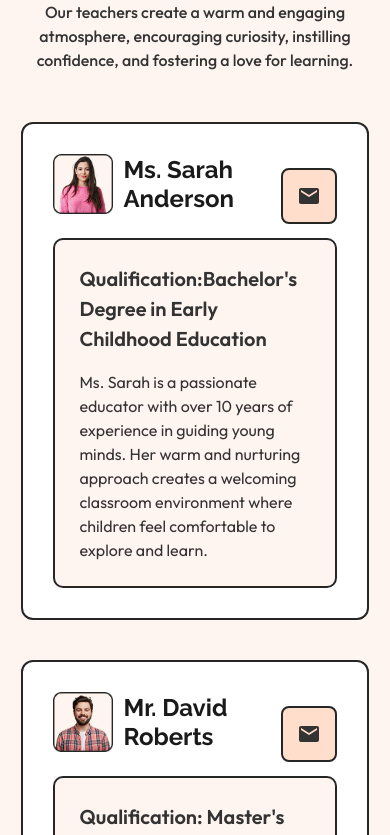
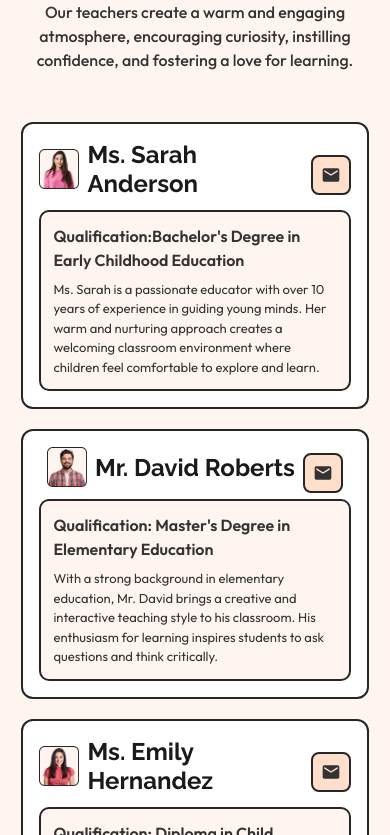
Before and after one commit to rashahatoum/task-3-adv, a React (Vite) app: page /task-3-adv/about in a window 390 px wide. Shown: the part 5589-6424 px from the top of the page. Built offline with nearby package versions, Linux system fonts and the light colour scheme.

Commit message:
fixes for responsive

```diff
--- a/src/components/Members/Members.module.css
+++ b/src/components/Members/Members.module.css
@@ -80,8 +80,46 @@
         font-size: 20px;
         line-height: 150%;
     }
-    .cardTitle {
-    width:100%;
 }
 
+@media screen and (max-width: 400px) {
+    .MemberCards {
+        grid-template-columns: 1fr;
+        gap: 20px;
+    }
+    .MemberCard {
+        padding: 16px;
+        max-width: 100%;
+        box-sizing: border-box;
+    }
+    .qualifier {
+        padding: 12px;
+        min-height: unset;
+    }
+    .CardHead {
+        justify-content: center;
+        align-items: center;
+        gap: 8px;
+    }
+    .nameImg {
+        gap: 8px;
+        margin-bottom: 12px;
+    }
+    .emailIcon {
+        padding: 8px;
+        font-size: 20px;
+    }
+    .memberImg {
+        width: 40px;
+        height: 40px;
+        object-fit: cover;
+    }
+    .cardTitle {
+        font-size: 16px;
+        margin-bottom: 8px;
+    }
+    .cardDesc {
+        font-size: 13px;
+        word-break: break-word;
+    }
 }
--- a/src/components/Testimonials/Testimonials.module.css
+++ b/src/components/Testimonials/Testimonials.module.css
@@ -1,3 +1,8 @@
+.testimonialsSection {
+        padding: 0 5.5vw;
+        width: 100%;
+    }
+
 .sliderContainer {
     display: flex;
     align-items: center;
@@ -54,6 +59,12 @@
     display: none;
 }
 
+    @media screen and (max-width: 600px) {
+      .testimonialsSection {
+        padding-left: 16px;
+        padding-right: 16px;
+      }
+    }
 @media screen and (max-width : 1024px) {
     .sliderContainer {
         flex-direction: column;
--- a/src/components/Testimonials/Testimonials.tsx
+++ b/src/components/Testimonials/Testimonials.tsx
@@ -15,7 +15,7 @@ const [controls, setControls] = useState<{
     prev: () => void;
 } | null>(null);
     return (
-        <>
+        <div className={styles.testimonialsSection}>
             <div className={styles.sliderContainer}>
                 <button className={`${styles.sliderBtn} ${styles.lapLeftBtn}`} onClick={controls?.prev}><FaArrowLeft /></button>
                 <Slider
@@ -46,7 +46,7 @@ const [controls, setControls] = useState<{
                         <FaArrowRight /></button>
                 </div>
             </div>
-        </>
+            </div>
     )
 }
 
```
